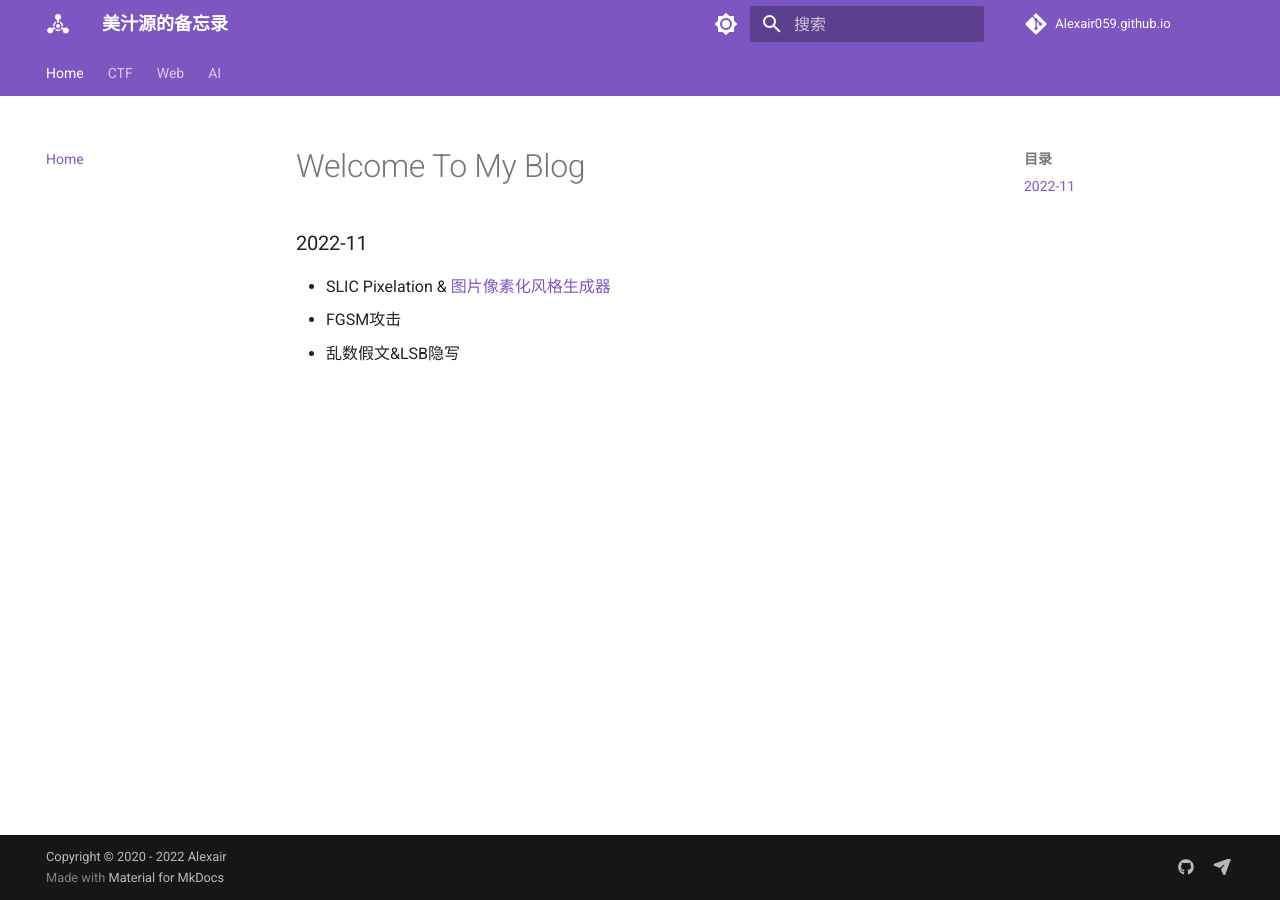
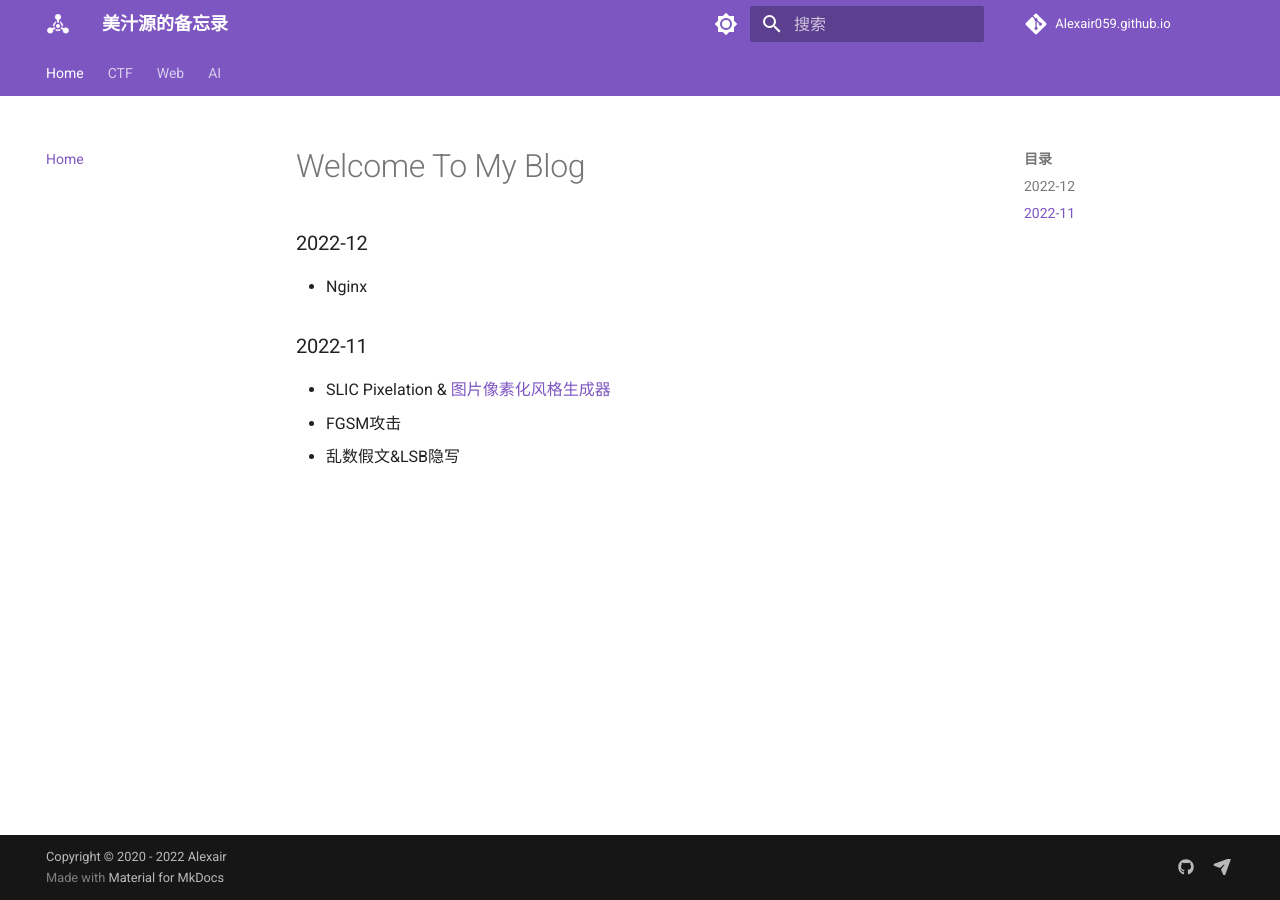
Before and after one commit to Alexair059/Alexair059.github.io, an MkDocs documentation site: the page built from docs/index.md, in a window 1280 px wide. Built offline with MkDocs 1.6.1 and Material for MkDocs 9.7.7, drawn with Linux system fonts in a browser that asks for light colours; comment, search, counter and statistics services are not loaded.

Commit message:
nginx updated

```diff
--- a/docs/index.md
+++ b/docs/index.md
@@ -5,6 +5,10 @@ hide:
 
 # Welcome To My Blog
 
+### 2022-12
+
+- Nginx
+
 ### 2022-11
 
 - SLIC Pixelation & [图片像素化风格生成器](https://alexair059.github.io/SLIC-Pixelation/)
```
Also changed, not shown: docs/web/ch2.md (+2 -2 lines), site/index.html, site/search/search_index.json, site/web/ch2/index.html, 1 other file.
